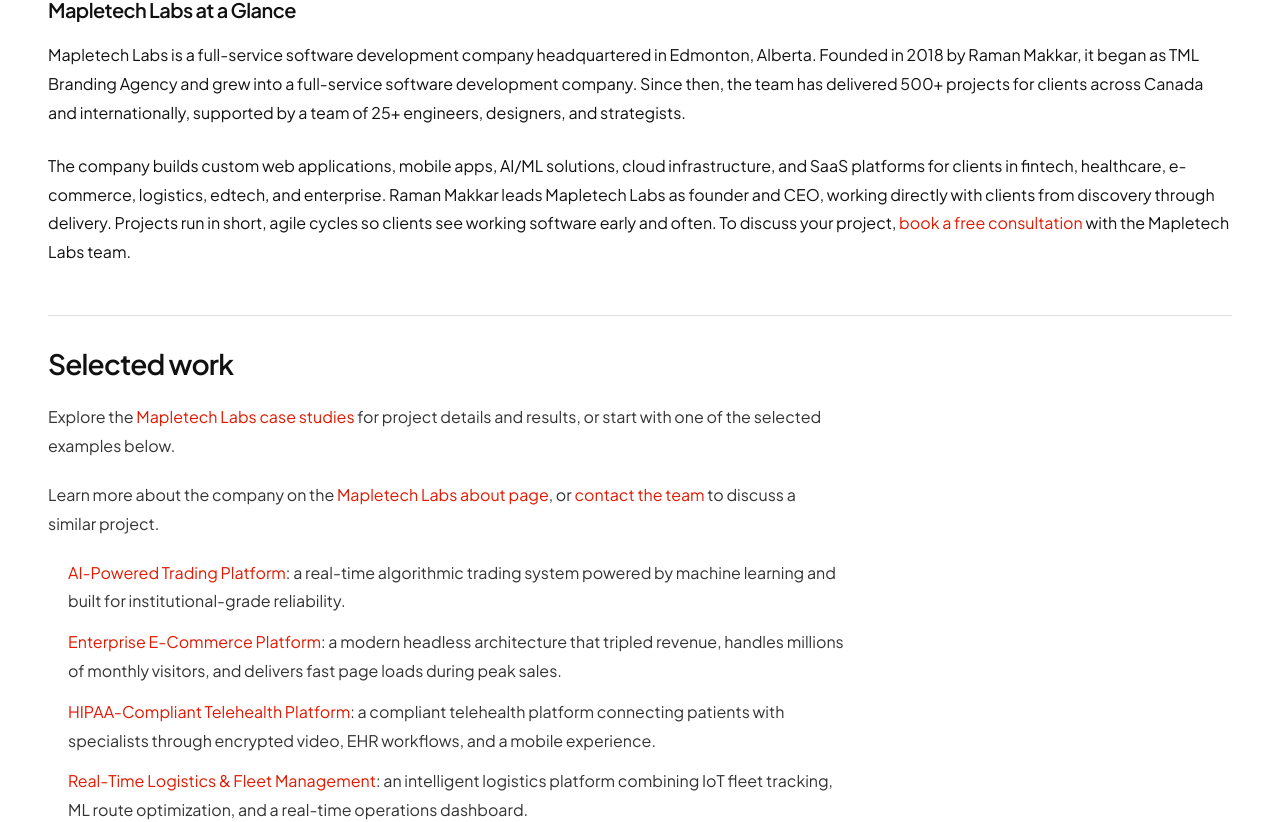
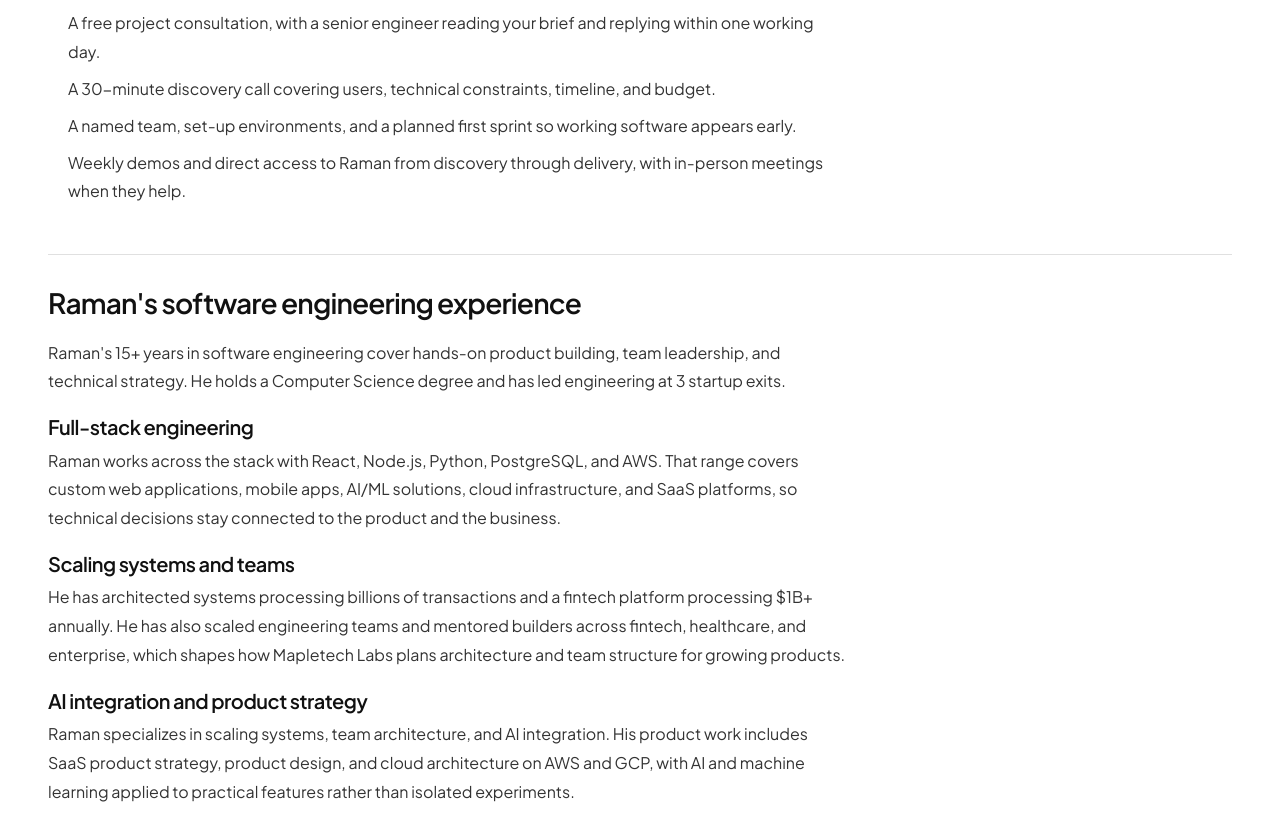
Before and after one commit to Ramanmakkar1/MapletechlabsRed, a Next.js app: page /about/raman-makkar in a window 1280 px wide. Shown: the part 3430-4252 px from the top of the page. Built offline with nearby package versions, Linux system fonts and the light colour scheme; no server answers.

Commit message:
autopilot: Add useful founder experience details to Raman’s profile
Task #8563, written by morph/morph-dsv41flash-1017@7.

```diff
--- a/src/app/about/raman-makkar/page.tsx
+++ b/src/app/about/raman-makkar/page.tsx
@@ -298,6 +298,55 @@ export default function RamanPage() {
               <p style={{ fontSize: '16px', lineHeight: 1.8, color: 'var(--body)', maxWidth: '800px' }}>
                 Once you accept, the team is assigned, environments are set up, and the first sprint is planned so you see working software early and often. Most projects run remotely with weekly demos, with in-person meetings when they help.
               </p>
+              <h3 style={{ fontSize: '20px', fontWeight: 600, color: 'var(--ink)', marginTop: '24px', marginBottom: '12px' }}>
+                What to expect in the first sprint
+              </h3>
+              <ol style={{ fontSize: '16px', lineHeight: 1.8, color: 'var(--body)', paddingLeft: '20px', maxWidth: '800px' }}>
+                <li style={{ marginBottom: '8px' }}>
+                  A free project consultation, with a senior engineer reading your brief and replying within one working day.
+                </li>
+                <li style={{ marginBottom: '8px' }}>
+                  A 30-minute discovery call covering users, technical constraints, timeline, and budget.
+                </li>
+                <li style={{ marginBottom: '8px' }}>
+                  A named team, set-up environments, and a planned first sprint so working software appears early.
+                </li>
+                <li>
+                  Weekly demos and direct access to Raman from discovery through delivery, with in-person meetings when they help.
+                </li>
+              </ol>
+            </section>
+
+            <section style={{ marginTop: '48px', paddingTop: '32px', borderTop: '1px solid var(--line)' }}>
+              <h2 style={{ fontSize: '28px', fontWeight: 600, marginBottom: '20px' }}>Raman&apos;s software engineering experience</h2>
+              <p style={{ fontSize: '16px', lineHeight: 1.8, color: 'var(--body)', marginBottom: '20px', maxWidth: '800px' }}>
+                Raman&apos;s 15+ years in software engineering cover hands-on product building, team leadership, and
+                technical strategy. He holds a Computer Science degree and has led engineering at 3 startup exits.
+              </p>
+              <h3 style={{ fontSize: '20px', fontWeight: 600, color: 'var(--ink)', marginBottom: '8px' }}>
+                Full-stack engineering
+              </h3>
+              <p style={{ fontSize: '16px', lineHeight: 1.8, color: 'var(--body)', marginBottom: '20px', maxWidth: '800px' }}>
+                Raman works across the stack with React, Node.js, Python, PostgreSQL, and AWS. That range covers custom
+                web applications, mobile apps, AI/ML solutions, cloud infrastructure, and SaaS platforms, so technical
+                decisions stay connected to the product and the business.
+              </p>
+              <h3 style={{ fontSize: '20px', fontWeight: 600, color: 'var(--ink)', marginBottom: '8px' }}>
+                Scaling systems and teams
+              </h3>
+              <p style={{ fontSize: '16px', lineHeight: 1.8, color: 'var(--body)', marginBottom: '20px', maxWidth: '800px' }}>
+                He has architected systems processing billions of transactions and a fintech platform processing $1B+
+                annually. He has also scaled engineering teams and mentored builders across fintech, healthcare, and
+                enterprise, which shapes how Mapletech Labs plans architecture and team structure for growing products.
+              </p>
+              <h3 style={{ fontSize: '20px', fontWeight: 600, color: 'var(--ink)', marginBottom: '8px' }}>
+                AI integration and product strategy
+              </h3>
+              <p style={{ fontSize: '16px', lineHeight: 1.8, color: 'var(--body)', maxWidth: '800px' }}>
+                Raman specializes in scaling systems, team architecture, and AI integration. His product work includes
+                SaaS product strategy, product design, and cloud architecture on AWS and GCP, with AI and machine
+                learning applied to practical features rather than isolated experiments.
+              </p>
             </section>
 
             <div style={{ marginTop: 48 }}>
```
